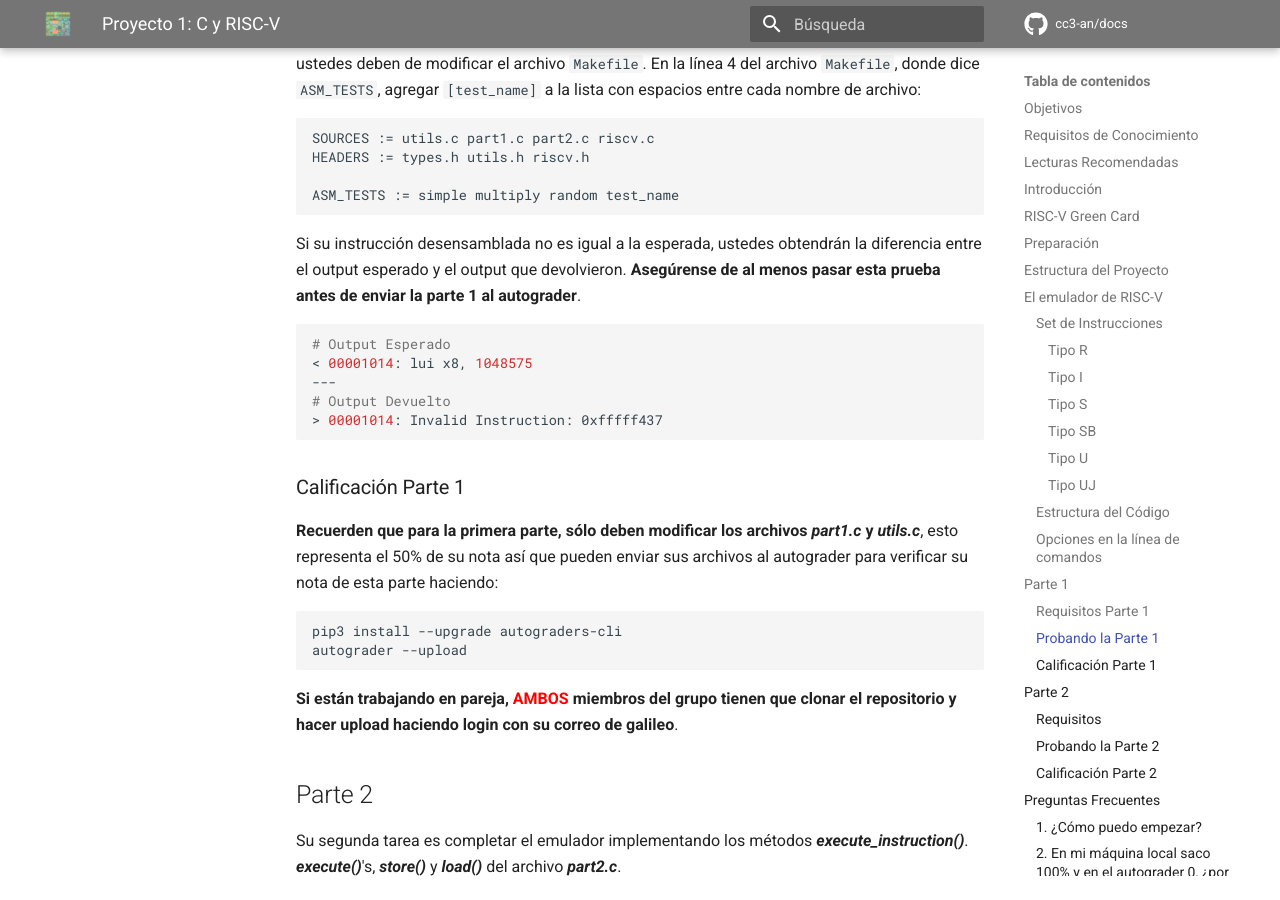
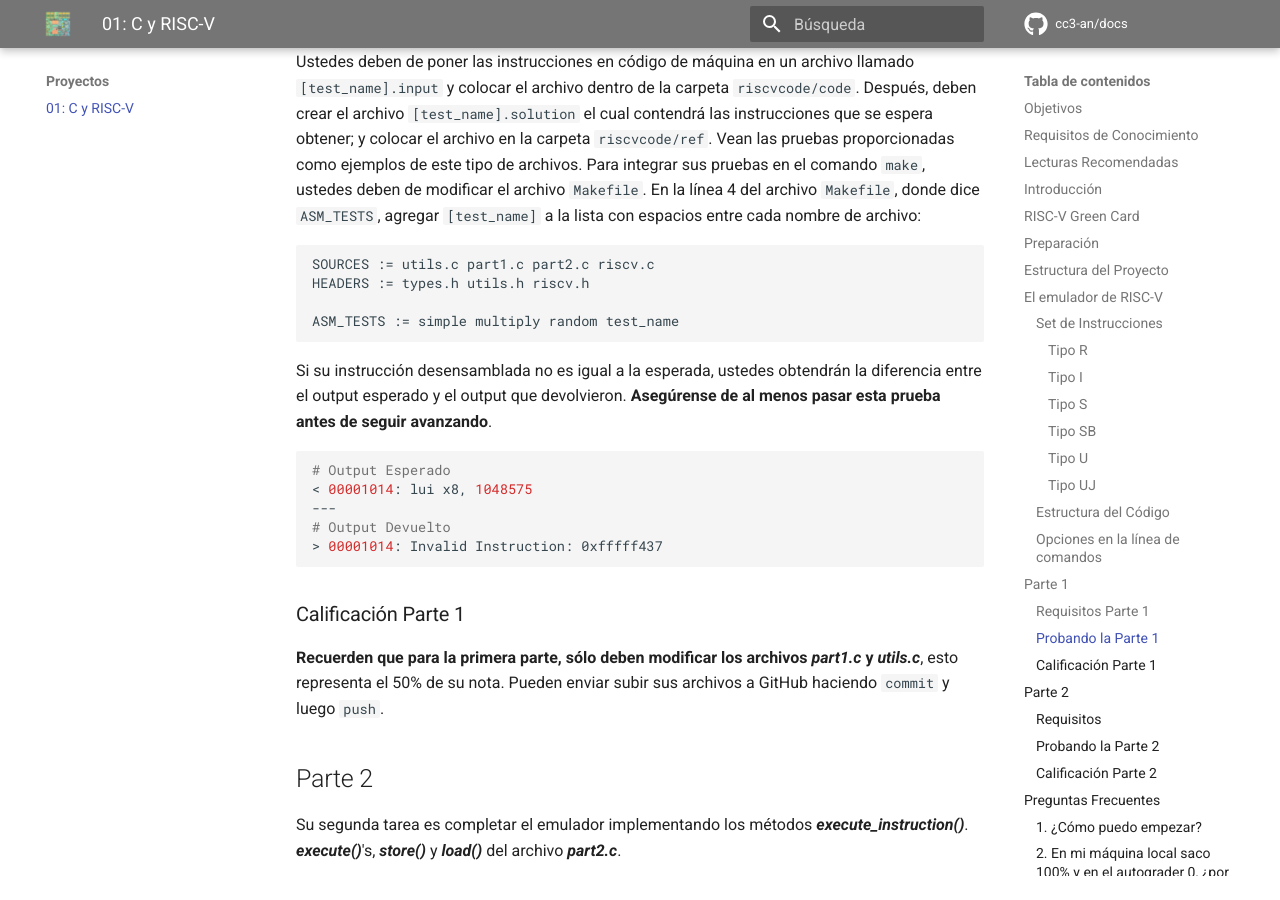
Before and after one commit to cc3-an-ug/old-docs, an MkDocs documentation site: the page built from docs/projects/pj01.md, in a window 1280 px wide and 900 px high, scrolled down 12408 px. Built offline with MkDocs 1.6.1 and Material for MkDocs 9.7.7, drawn with Linux system fonts in a browser that asks for light colours; comment, search, counter and statistics services are not loaded; some of the changed text lies outside the part shown.

Commit message:
add project 01

````diff
--- a/docs/projects/pj01.md
+++ b/docs/projects/pj01.md
@@ -92,7 +92,7 @@ Los únicos archivos que pueden modificar son:
 - `utils.c`: Archivo auxiliar que contendrá varias funciones de ayuda para la parte 1 y 2 del proyecto.
 - `part2.c`: Este es el archivo que van a modificar en la parte 2 del proyecto.
 
-**Ustedes <span style="color: red">NO</span> pueden crear otros archivos ni crear archivos de cabecera `.h`. Si necesitan agregar funciones de ayuda, por favor colóquenlas en los archivos C correspondientes (`utils.c`, `part1.c`, `part2.c`). Si ustedes no siguen estas recomendaciones, su código no va a compilar en el autograder y obtendrán 0 como nota**.
+**Ustedes <span style="color: red">NO</span> pueden crear otros archivos ni crear archivos de cabecera `.h`. Si necesitan agregar funciones de ayuda, por favor colóquenlas en los archivos C correspondientes (`utils.c`, `part1.c`, `part2.c`). Si ustedes no siguen estas instrucciones, obtendrán 0 como nota aunque su proyecto corra perfectamente**.
 
 Otros archivos que necesitan consultar detenidamente para entender el proyecto:
 
@@ -681,7 +681,7 @@ HEADERS := types.h utils.h riscv.h
 ASM_TESTS := simple multiply random test_name
 ```
 
-Si su instrucción desensamblada no es igual a la esperada, ustedes obtendrán la diferencia entre el output esperado y el output que devolvieron. **Asegúrense de al menos pasar esta prueba antes de enviar la parte 1 al autograder**.
+Si su instrucción desensamblada no es igual a la esperada, ustedes obtendrán la diferencia entre el output esperado y el output que devolvieron. **Asegúrense de al menos pasar esta prueba antes de seguir avanzando**.
 
 ```shell
 # Output Esperado
@@ -693,14 +693,7 @@ Si su instrucción desensamblada no es igual a la esperada, ustedes obtendrán l
 
 ### Calificación Parte 1
 
-**Recuerden que para la primera parte, sólo deben modificar los archivos _part1.c_ y _utils.c_**, esto representa el 50% de su nota así que pueden enviar sus archivos al autograder para verificar su nota de esta parte haciendo:
-
-```shell
-pip3 install --upgrade autograders-cli
-autograder --upload
-```
-
-**Si están trabajando en pareja, <span style="color: red">AMBOS</span> miembros del grupo tienen que clonar el repositorio y hacer upload haciendo login con su correo de galileo**.
+**Recuerden que para la primera parte, sólo deben modificar los archivos _part1.c_ y _utils.c_**, esto representa el 50% de su nota. Pueden enviar subir sus archivos a GitHub haciendo `commit` y luego `push`.
 
 ## Parte 2
 
@@ -746,14 +739,9 @@ Ustedes pueden, y en efecto deben, escribir sus propios test para probar instruc
 
 ### Calificación Parte 2
 
-Al completar esta parte ustedes sólo deberían haber modificado los archivos `part1.c`, `part2.c` y `utils.c`, deben realizar commit de todos los cambios realizados y enviar el link de su repositorio por medio del GES. Para obtener su nota completa tienen que hacer:
+Al completar esta parte ustedes sólo deberían haber modificado los archivos `part1.c`, `part2.c` y `utils.c`, deben realizar `commit` de todos los cambios realizados, luego `push` para que quede almacenado en GitHub y enviar el link de su repositorio por medio del GES **para obtener su nota completa**
 
-```shell
-pip3 install --upgrade autograders-cli
-autograder --upload
-```
-
-**Si están trabajando en pareja, <span style="color: red">AMBOS</span> miembros del grupo tienen que clonar el repositorio y hacer upload haciendo login con su correo de galileo**.
+**Si están trabajando en pareja, <span style="color: red">AMBOS</span> miembros del grupo tiene que enviar el link del repositorio al GES**.
 
 ## Preguntas Frecuentes
 
--- a/mkdocs.yml
+++ b/mkdocs.yml
@@ -62,6 +62,8 @@ nav:
       - "01: C y GDB": labs/lab01.md
       - "02: C Avanzado": labs/lab02.md
       - "03: RISC-V": labs/lab03.md
+  - Proyectos:
+      - "01: C y RISC-V": projects/pj01.md
   - Tutoriales:
       - "Autograders": tutorials/autograders.md
       - "Máquina Virtual": tutorials/install.md
````
Also changed, not shown: docs/assets/img/projs/proj01/classroom1.png, docs/assets/img/projs/proj01/classroom2.png, 2 other files.
